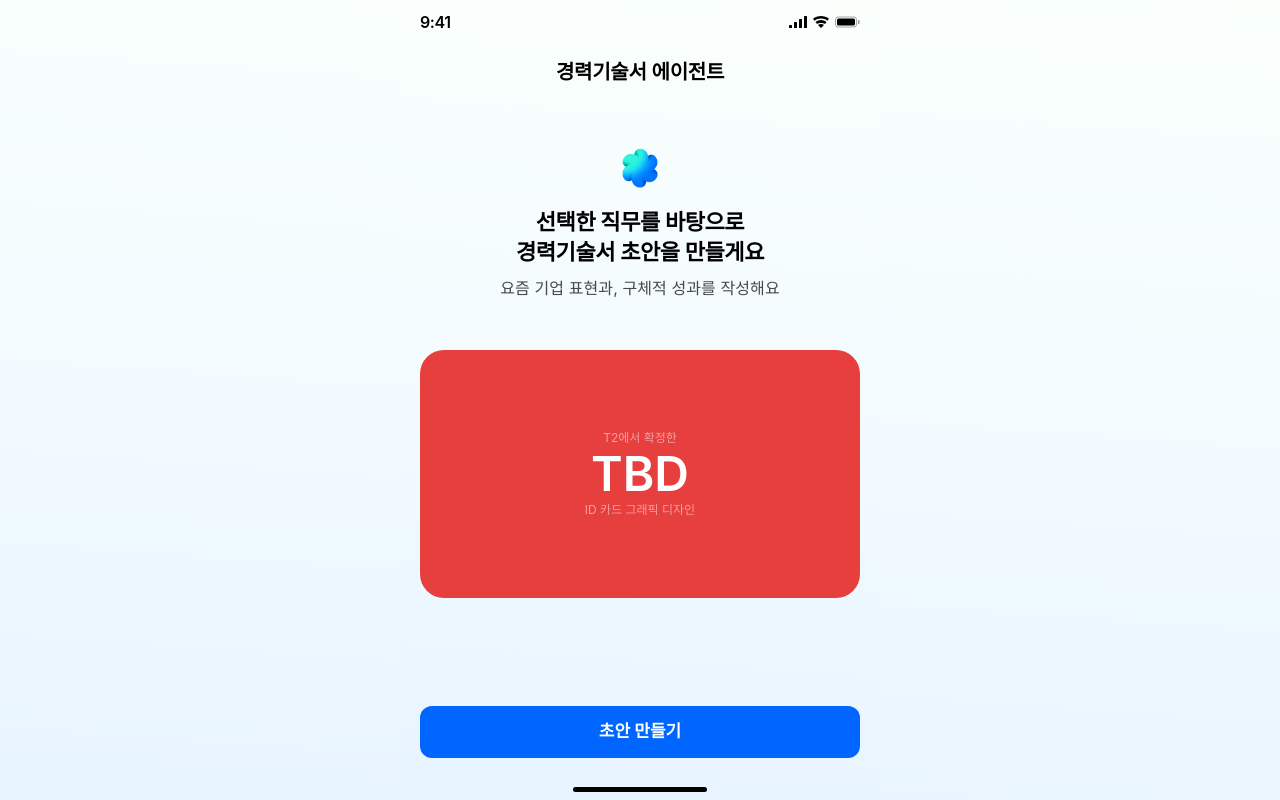
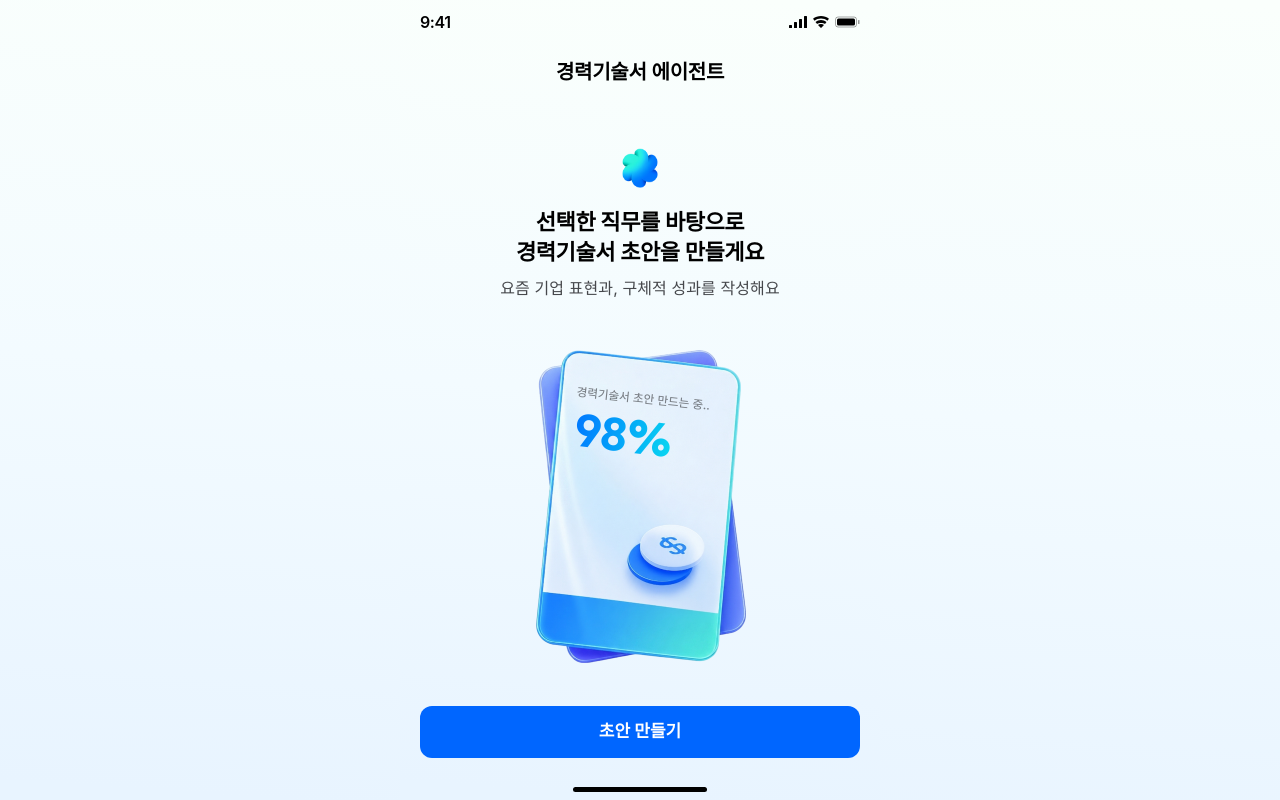
Before and after one commit to c6143405-crypto/resume-agent, a Next.js app: page /A in a window 1280 px wide. Built offline with nearby package versions, Linux system fonts and the light colour scheme.

Commit message:
지혜_StartScreen_공통컴포넌트_추출_및_이미지교체_고해상도

```diff
--- a/app/A/page.tsx
+++ b/app/A/page.tsx
@@ -6,6 +6,7 @@ import { AiOrb } from "../components/AiOrb";
 import { PageTitleBar } from "../components/PageTitleBar";
 import { StatusBar } from "../components/StatusBar";
 import { HomeBar } from "../components/HomeBar";
+import { StartScreen } from "../components/StartScreen";
 import { useSyncBodyBackground } from "../hooks/useSyncBodyBackground";
 
 /**
@@ -772,42 +773,6 @@ function DraftDetailModal({ draftIndex, onClose, onSelect }: DraftDetailModalPro
   );
 }
 
-// ─── Start 화면 ────────────────────────────────────────────────────────
-interface StartScreenProps {
-  onStart: () => void;
-}
-function StartScreen({ onStart }: StartScreenProps) {
-  return (
-    <>
-      <section className="flex flex-col items-center gap-5 px-5 py-12">
-        <AiOrb size={40} />
-        <div className="flex flex-col items-center gap-2">
-          <h2 className="text-heading-1 text-center font-bold text-label-strong">
-            선택한 직무를 바탕으로<br />
-            경력기술서 초안을 만들게요
-          </h2>
-          <p className="text-body-1-reading text-center text-label-neutral">
-            요즘 기업 표현과, 구체적 성과를 작성해요
-          </p>
-        </div>
-      </section>
-      <div className="px-5">
-        <TbdCard />
-      </div>
-      <div className="flex-1" />
-      <footer className="flex w-full flex-col px-5 pb-2">
-        <button
-          type="button"
-          onClick={onStart}
-          className="w-full self-stretch rounded-xl bg-primary-normal px-7 py-3.5 text-center text-headline-2 font-bold text-static-white transition-colors hover:bg-primary-strong active:bg-primary-heavy"
-        >
-          초안 만들기
-        </button>
-      </footer>
-    </>
-  );
-}
-
 // ─── CM 01 화면 (3가지 초안) ──────────────────────────────────────────
 interface Cm01ScreenProps {
   onDraftClick: (draftIndex: number) => void;
--- /dev/null
+++ b/app/components/StartScreen.tsx
@@ -0,0 +1,58 @@
+"use client";
+
+import Image from "next/image";
+import { AiOrb } from "./AiOrb";
+
+/**
+ * StartScreen — A/B/C/D 공통 시작 화면.
+ *
+ * 모든 type에서 동일하게 사용된다.
+ * 일러스트 이미지는 `public/01_Task3_Start.png` (Figma 스펙 375 × 316).
+ * 반응형으로 부모 너비에 맞추되 최대 375px·비율 유지.
+ *
+ * @param onStart — "초안 만들기" 버튼 클릭 시 호출 (호출 측에서 화면 전환 처리)
+ */
+interface StartScreenProps {
+  onStart: () => void;
+}
+
+export function StartScreen({ onStart }: StartScreenProps) {
+  return (
+    <>
+      <section className="flex flex-col items-center gap-5 px-5 py-12">
+        <AiOrb size={40} />
+        <div className="flex flex-col items-center gap-2">
+          <h2 className="text-heading-1 text-center font-bold text-label-strong">
+            선택한 직무를 바탕으로<br />
+            경력기술서 초안을 만들게요
+          </h2>
+          <p className="text-body-1-reading text-center text-label-neutral">
+            요즘 기업 표현과, 구체적 성과를 작성해요
+          </p>
+        </div>
+      </section>
+      <div className="px-5">
+        <Image
+          src="/01_Task3_Start.png"
+          alt=""
+          width={1500}
+          height={1264}
+          priority
+          quality={90}
+          sizes="(max-width: 480px) 100vw, 375px"
+          className="mx-auto h-auto w-full max-w-[375px]"
+        />
+      </div>
+      <div className="flex-1" />
+      <footer className="flex w-full flex-col px-5 pb-2">
+        <button
+          type="button"
+          onClick={onStart}
+          className="w-full self-stretch rounded-xl bg-primary-normal px-7 py-3.5 text-center text-headline-2 font-bold text-static-white transition-colors hover:bg-primary-strong active:bg-primary-heavy"
+        >
+          초안 만들기
+        </button>
+      </footer>
+    </>
+  );
+}
```
Also changed, not shown: public/01_Task3_Start.png (renamed from public/01_Task 3_Start.png), public/CM02_loading.png (renamed from public/CM 02_loading.png).
